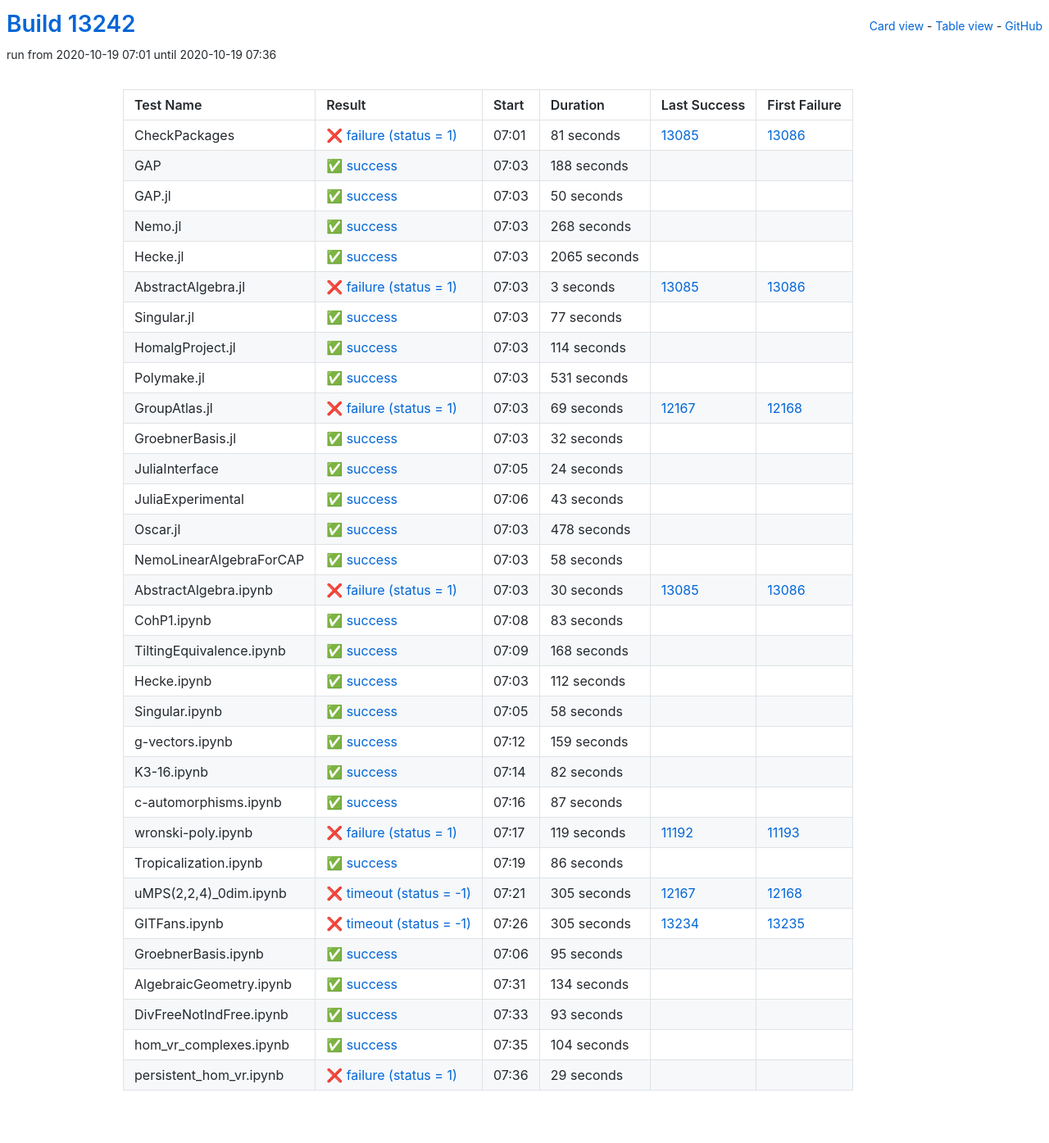
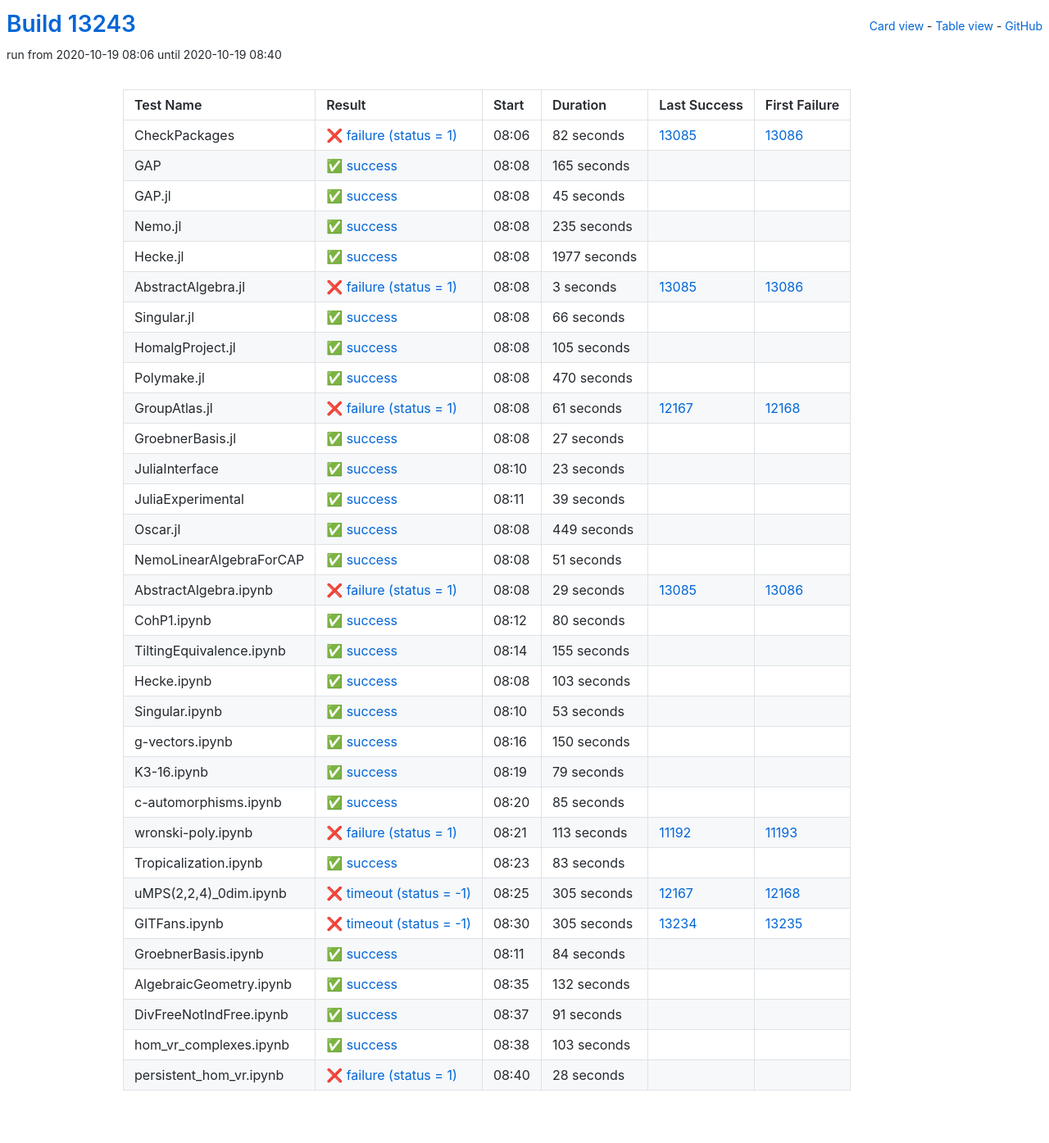
Before and after one commit to oscar-system/oscar-ci-status, a Jekyll site: the page built from table.html, in a window 1280 px wide. Shown: the whole page at 82% size. Built offline with Jekyll 4.4.1, drawn with Linux system fonts in a browser that asks for light colours.

Commit message:
Build #13243

```diff
--- a/_data/ci.yml
+++ b/_data/ci.yml
@@ -1,6 +1,6 @@
 ---
-build: 13242
-build_url: https://oscarci.mathematik.uni-kl.de/job/oscar/13242/
+build: 13243
+build_url: https://oscarci.mathematik.uni-kl.de/job/oscar/13243/
 job: oscar
 organization: oscar-system
 repo: oscar-ci-status
@@ -8,68 +8,68 @@
 tests:
 - name: CheckPackages
   id: checkpackages
-  log: https://oscarci.mathematik.uni-kl.de/job/oscar/13242/artifact/logs/build-13242/CheckPackages.log
-  start: 2020-10-19 07:01
+  log: https://oscarci.mathematik.uni-kl.de/job/oscar/13243/artifact/logs/build-13243/CheckPackages.log
+  start: 2020-10-19 08:06
   success: false
   exitcode: 1
   status: failure
-  duration: 81
+  duration: 82
   last_success: 13085
   last_success_url: https://oscarci.mathematik.uni-kl.de/job/oscar/13085/
   first_failure: 13086
   first_failure_url: https://oscarci.mathematik.uni-kl.de/job/oscar/13086/
 - name: GAP
   id: gap
-  log: https://oscarci.mathematik.uni-kl.de/job/oscar/13242/artifact/logs/build-13242/GAP.log
-  start: 2020-10-19 07:03
+  log: https://oscarci.mathematik.uni-kl.de/job/oscar/13243/artifact/logs/build-13243/GAP.log
+  start: 2020-10-19 08:08
   success: true
   exitcode: 0
   status: success
-  duration: 188
+  duration: 165
   last_success: false
   last_success_url:
   first_failure: false
   first_failure_url:
 - name: GAP.jl
   id: gap-jl
-  log: https://oscarci.mathematik.uni-kl.de/job/oscar/13242/artifact/logs/build-13242/GAP.jl.log
-  start: 2020-10-19 07:03
+  log: https://oscarci.mathematik.uni-kl.de/job/oscar/13243/artifact/logs/build-13243/GAP.jl.log
+  start: 2020-10-19 08:08
   success: true
   exitcode: 0
   status: success
-  duration: 50
+  duration: 45
   last_success: false
   last_success_url:
   first_failure: false
   first_failure_url:
 - name: Nemo.jl
   id: nemo-jl
-  log: https://oscarci.mathematik.uni-kl.de/job/oscar/13242/artifact/logs/build-13242/Nemo.jl.log
-  start: 2020-10-19 07:03
+  log: https://oscarci.mathematik.uni-kl.de/job/oscar/13243/artifact/logs/build-13243/Nemo.jl.log
+  start: 2020-10-19 08:08
   success: true
   exitcode: 0
   status: success
-  duration: 268
+  duration: 235
   last_success: false
   last_success_url:
   first_failure: false
   first_failure_url:
 - name: Hecke.jl
   id: hecke-jl
-  log: https://oscarci.mathematik.uni-kl.de/job/oscar/13242/artifact/logs/build-13242/Hecke.jl.log
-  start: 2020-10-19 07:03
+  log: https://oscarci.mathematik.uni-kl.de/job/oscar/13243/artifact/logs/build-13243/Hecke.jl.log
+  start: 2020-10-19 08:08
   success: true
   exitcode: 0
   status: success
-  duration: 2065
+  duration: 1977
   last_success: false
   last_success_url:
   first_failure: false
   first_failure_url:
 - name: AbstractAlgebra.jl
   id: abstractalgebra-jl
-  log: https://oscarci.mathematik.uni-kl.de/job/oscar/13242/artifact/logs/build-13242/AbstractAlgebra.jl.log
-  start: 2020-10-19 07:03
+  log: https://oscarci.mathematik.uni-kl.de/job/oscar/13243/artifact/logs/build-13243/AbstractAlgebra.jl.log
+  start: 2020-10-19 08:08
   success: false
   exitcode: 1
   status: failure
@@ -80,128 +80,224 @@
   first_failure_url: https://oscarci.mathematik.uni-kl.de/job/oscar/13086/
 - name: Singular.jl
   id: singular-jl
-  log: https://oscarci.mathematik.uni-kl.de/job/oscar/13242/artifact/logs/build-13242/Singular.jl.log
-  start: 2020-10-19 07:03
+  log: https://oscarci.mathematik.uni-kl.de/job/oscar/13243/artifact/logs/build-13243/Singular.jl.log
+  start: 2020-10-19 08:08
   success: true
   exitcode: 0
   status: success
-  duration: 77
+  duration: 66
   last_success: false
   last_success_url:
   first_failure: false
   first_failure_url:
 - name: HomalgProject.jl
   id: homalgproject-jl
-  log: https://oscarci.mathematik.uni-kl.de/job/oscar/13242/artifact/logs/build-13242/HomalgProject.jl.log
-  start: 2020-10-19 07:03
+  log: https://oscarci.mathematik.uni-kl.de/job/oscar/13243/artifact/logs/build-13243/HomalgProject.jl.log
+  start: 2020-10-19 08:08
   success: true
   exitcode: 0
   status: success
-  duration: 114
+  duration: 105
   last_success: false
   last_success_url:
   first_failure: false
   first_failure_url:
 - name: Polymake.jl
   id: polymake-jl
-  log: https://oscarci.mathematik.uni-kl.de/job/oscar/13242/artifact/logs/build-13242/Polymake.jl.log
-  start: 2020-10-19 07:03
+  log: https://oscarci.mathematik.uni-kl.de/job/oscar/13243/artifact/logs/build-13243/Polymake.jl.log
+  start: 2020-10-19 08:08
   success: true
   exitcode: 0
   status: success
-  duration: 531
+  duration: 470
   last_success: false
   last_success_url:
   first_failure: false
   first_failure_url:
 - name: GroupAtlas.jl
   id: groupatlas-jl
-  log: https://oscarci.mathematik.uni-kl.de/job/oscar/13242/artifact/logs/build-13242/GroupAtlas.jl.log
-  start: 2020-10-19 07:03
+  log: https://oscarci.mathematik.uni-kl.de/job/oscar/13243/artifact/logs/build-13243/GroupAtlas.jl.log
+  start: 2020-10-19 08:08
   success: false
   exitcode: 1
   status: failure
-  duration: 69
+  duration: 61
   last_success: 12167
   last_success_url: https://oscarci.mathematik.uni-kl.de/job/oscar/12167/
   first_failure: 12168
   first_failure_url: https://oscarci.mathematik.uni-kl.de/job/oscar/12168/
 - name: GroebnerBasis.jl
   id: groebnerbasis-jl
-  log: https://oscarci.mathematik.uni-kl.de/job/oscar/13242/artifact/logs/build-13242/GroebnerBasis.jl.log
-  start: 2020-10-19 07:03
+  log: https://oscarci.mathematik.uni-kl.de/job/oscar/13243/artifact/logs/build-13243/GroebnerBasis.jl.log
+  start: 2020-10-19 08:08
   success: true
   exitcode: 0
   status: success
-  duration: 32
+  duration: 27
   last_success: false
   last_success_url:
   first_failure: false
   first_failure_url:
 - name: JuliaInterface
   id: juliainterface
-  log: https://oscarci.mathematik.uni-kl.de/job/oscar/13242/artifact/logs/build-13242/JuliaInterface.log
-  start: 2020-10-19 07:05
+  log: https://oscarci.mathematik.uni-kl.de/job/oscar/13243/artifact/logs/build-13243/JuliaInterface.log
+  start: 2020-10-19 08:10
   success: true
   exitcode: 0
   status: success
-  duration: 24
+  duration: 23
   last_success: false
   last_success_url:
   first_failure: false
   first_failure_url:
 - name: JuliaExperimental
   id: juliaexperimental
-  log: https://oscarci.mathematik.uni-kl.de/job/oscar/13242/artifact/logs/build-13242/JuliaExperimental.log
-  start: 2020-10-19 07:06
+  log: https://oscarci.mathematik.uni-kl.de/job/oscar/13243/artifact/logs/build-13243/JuliaExperimental.log
+  start: 2020-10-19 08:11
   success: true
   exitcode: 0
   status: success
-  duration: 43
+  duration: 39
   last_success: false
   last_success_url:
   first_failure: false
   first_failure_url:
 - name: Oscar.jl
   id: oscar-jl
-  log: https://oscarci.mathematik.uni-kl.de/job/oscar/13242/artifact/logs/build-13242/Oscar.jl.log
-  start: 2020-10-19 07:03
+  log: https://oscarci.mathematik.uni-kl.de/job/oscar/13243/artifact/logs/build-13243/Oscar.jl.log
+  start: 2020-10-19 08:08
   success: true
   exitcode: 0
   status: success
-  duration: 478
+  duration: 449
   last_success: false
   last_success_url:
   first_failure: false
   first_failure_url:
 - name: NemoLinearAlgebraForCAP
   id: nemolinearalgebraforcap
-  log: https://oscarci.mathematik.uni-kl.de/job/oscar/13242/artifact/logs/build-13242/NemoLinearAlgebraForCAP.log
-  start: 2020-10-19 07:03
+  log: https://oscarci.mathematik.uni-kl.de/job/oscar/13243/artifact/logs/build-13243/NemoLinearAlgebraForCAP.log
+  start: 2020-10-19 08:08
   success: true
   exitcode: 0
   status: success
-  duration: 58
+  duration: 51
   last_success: false
   last_success_url:
   first_failure: false
   first_failure_url:
 - name: AbstractAlgebra.ipynb
   id: abstractalgebra-ipynb
-  log: https://oscarci.mathematik.uni-kl.de/job/oscar/13242/artifact/logs/build-13242/AbstractAlgebra.ipynb.log
-  start: 2020-10-19 07:03
+  log: https://oscarci.mathematik.uni-kl.de/job/oscar/13243/artifact/logs/build-13243/AbstractAlgebra.ipynb.log
+  start: 2020-10-19 08:08
   success: false
   exitcode: 1
   status: failure
-  duration: 30
+  duration: 29
   last_success: 13085
   last_success_url: https://oscarci.mathematik.uni-kl.de/job/oscar/13085/
   first_failure: 13086
   first_failure_url: https://oscarci.mathematik.uni-kl.de/job/oscar/13086/
 - name: CohP1.ipynb
   id: cohp1-ipynb
-  log: https://oscarci.mathematik.uni-kl.de/job/oscar/13242/artifact/logs/build-13242/CohP1.ipynb.log
-  start: 2020-10-19 07:08
+  log: https://oscarci.mathematik.uni-kl.de/job/oscar/13243/artifact/logs/build-13243/CohP1.ipynb.log
+  start: 2020-10-19 08:12
+  success: true
+  exitcode: 0
+  status: success
+  duration: 80
+  last_success: false
+  last_success_url:
+  first_failure: false
+  first_failure_url:
+- name: TiltingEquivalence.ipynb
+  id: tiltingequivalence-ipynb
+  log: https://oscarci.mathematik.uni-kl.de/job/oscar/13243/artifact/logs/build-13243/TiltingEquivalence.ipynb.log
+  start: 2020-10-19 08:14
+  success: true
+  exitcode: 0
+  status: success
+  duration: 155
+  last_success: false
+  last_success_url:
+  first_failure: false
+  first_failure_url:
+- name: Hecke.ipynb
+  id: hecke-ipynb
+  log: https://oscarci.mathematik.uni-kl.de/job/oscar/13243/artifact/logs/build-13243/Hecke.ipynb.log
+  start: 2020-10-19 08:08
+  success: true
+  exitcode: 0
+  status: success
+  duration: 103
+  last_success: false
+  last_success_url:
+  first_failure: false
+  first_failure_url:
+- name: Singular.ipynb
+  id: singular-ipynb
+  log: https://oscarci.mathematik.uni-kl.de/job/oscar/13243/artifact/logs/build-13243/Singular.ipynb.log
+  start: 2020-10-19 08:10
+  success: true
+  exitcode: 0
+  status: success
+  duration: 53
+  last_success: false
+  last_success_url:
+  first_failure: false
+  first_failure_url:
+- name: g-vectors.ipynb
+  id: g-vectors-ipynb
+  log: https://oscarci.mathematik.uni-kl.de/job/oscar/13243/artifact/logs/build-13243/g-vectors.ipynb.log
+  start: 2020-10-19 08:16
+  success: true
+  exitcode: 0
+  status: success
+  duration: 150
+  last_success: false
+  last_success_url:
+  first_failure: false
+  first_failure_url:
+- name: K3-16.ipynb
+  id: k3-16-ipynb
+  log: https://oscarci.mathematik.uni-kl.de/job/oscar/13243/artifact/logs/build-13243/K3-16.ipynb.log
+  start: 2020-10-19 08:19
+  success: true
+  exitcode: 0
+  status: success
+  duration: 79
+  last_success: false
+  last_success_url:
+  first_failure: false
+  first_failure_url:
+- name: c-automorphisms.ipynb
+  id: c-automorphisms-ipynb
+  log: https://oscarci.mathematik.uni-kl.de/job/oscar/13243/artifact/logs/build-13243/c-automorphisms.ipynb.log
+  start: 2020-10-19 08:20
+  success: true
+  exitcode: 0
+  status: success
+  duration: 85
+  last_success: false
+  last_success_url:
+  first_failure: false
+  first_failure_url:
+- name: wronski-poly.ipynb
+  id: wronski-poly-ipynb
+  log: https://oscarci.mathematik.uni-kl.de/job/oscar/13243/artifact/logs/build-13243/wronski-poly.ipynb.log
+  start: 2020-10-19 08:21
+  success: false
+  exitcode: 1
+  status: failure
+  duration: 113
+  last_success: 11192
+  last_success_url: https://oscarci.mathematik.uni-kl.de/job/oscar/11192/
+  first_failure: 11193
+  first_failure_url: https://oscarci.mathematik.uni-kl.de/job/oscar/11193/
+- name: Tropicalization.ipynb
+  id: tropicalization-ipynb
+  log: https://oscarci.mathematik.uni-kl.de/job/oscar/13243/artifact/logs/build-13243/Tropicalization.ipynb.log
+  start: 2020-10-19 08:23
   success: true
   exitcode: 0
   status: success
@@ -210,106 +306,10 @@
   last_success_url:
   first_failure: false
   first_failure_url:
-- name: TiltingEquivalence.ipynb
-  id: tiltingequivalence-ipynb
-  log: https://oscarci.mathematik.uni-kl.de/job/oscar/13242/artifact/logs/build-13242/TiltingEquivalence.ipynb.log
-  start: 2020-10-19 07:09
-  success: true
-  exitcode: 0
-  status: success
-  duration: 168
-  last_success: false
-  last_success_url:
-  first_failure: false
-  first_failure_url:
-- name: Hecke.ipynb
-  id: hecke-ipynb
-  log: https://oscarci.mathematik.uni-kl.de/job/oscar/13242/artifact/logs/build-13242/Hecke.ipynb.log
-  start: 2020-10-19 07:03
-  success: true
-  exitcode: 0
-  status: success
-  duration: 112
-  last_success: false
-  last_success_url:
-  first_failure: false
-  first_failure_url:
-- name: Singular.ipynb
-  id: singular-ipynb
-  log: https://oscarci.mathematik.uni-kl.de/job/oscar/13242/artifact/logs/build-13242/Singular.ipynb.log
-  start: 2020-10-19 07:05
-  success: true
-  exitcode: 0
-  status: success
-  duration: 58
-  last_success: false
-  last_success_url:
-  first_failure: false
-  first_failure_url:
-- name: g-vectors.ipynb
-  id: g-vectors-ipynb
-  log: https://oscarci.mathematik.uni-kl.de/job/oscar/13242/artifact/logs/build-13242/g-vectors.ipynb.log
-  start: 2020-10-19 07:12
-  success: true
-  exitcode: 0
-  status: success
-  duration: 159
-  last_success: false
-  last_success_url:
-  first_failure: false
-  first_failure_url:
-- name: K3-16.ipynb
-  id: k3-16-ipynb
-  log: https://oscarci.mathematik.uni-kl.de/job/oscar/13242/artifact/logs/build-13242/K3-16.ipynb.log
-  start: 2020-10-19 07:14
-  success: true
-  exitcode: 0
-  status: success
-  duration: 82
-  last_success: false
-  last_success_url:
-  first_failure: false
-  first_failure_url:
-- name: c-automorphisms.ipynb
-  id: c-automorphisms-ipynb
-  log: https://oscarci.mathematik.uni-kl.de/job/oscar/13242/artifact/logs/build-13242/c-automorphisms.ipynb.log
-  start: 2020-10-19 07:16
-  success: true
-  exitcode: 0
-  status: success
-  duration: 87
-  last_success: false
-  last_success_url:
-  first_failure: false
-  first_failure_url:
-- name: wronski-poly.ipynb
-  id: wronski-poly-ipynb
-  log: https://oscarci.mathematik.uni-kl.de/job/oscar/13242/artifact/logs/build-13242/wronski-poly.ipynb.log
-  start: 2020-10-19 07:17
-  success: false
-  exitcode: 1
-  status: failure
-  duration: 119
-  last_success: 11192
-  last_success_url: https://oscarci.mathematik.uni-kl.de/job/oscar/11192/
-  first_failure: 11193
-  first_failure_url: https://oscarci.mathematik.uni-kl.de/job/oscar/11193/
-- name: Tropicalization.ipynb
-  id: tropicalization-ipynb
-  log: https://oscarci.mathematik.uni-kl.de/job/oscar/13242/artifact/logs/build-13242/Tropicalization.ipynb.log
-  start: 2020-10-19 07:19
-  success: true
-  exitcode: 0
-  status: success
-  duration: 86
-  last_success: false
-  last_success_url:
-  first_failure: false
-  first_failure_url:
 - name: uMPS(2,2,4)_0dim.ipynb
   id: umps-2-2-4-0dim-ipynb
-  log: https://oscarci.mathematik.uni-kl.de/job/oscar/13242/artifact/logs/build-13242/uMPS-2-2-4-_0dim.ipynb.log
-  start: 2020-10-19 07:21
+  log: https://oscarci.mathematik.uni-kl.de/job/oscar/13243/artifact/logs/build-13243/uMPS-2-2-4-_0dim.ipynb.log
+  start: 2020-10-19 08:25
   success: false
   exitcode: -1
   status: timeout
@@ -320,8 +320,8 @@
   first_failure_url: https://oscarci.mathematik.uni-kl.de/job/oscar/12168/
 - name: GITFans.ipynb
   id: gitfans-ipynb
-  log: https://oscarci.mathematik.uni-kl.de/job/oscar/13242/artifact/logs/build-13242/GITFans.ipynb.log
-  start: 2020-10-19 07:26
+  log: https://oscarci.mathematik.uni-kl.de/job/oscar/13243/artifact/logs/build-13243/GITFans.ipynb.log
+  start: 2020-10-19 08:30
   success: false
   exitcode: -1
   status: timeout
@@ -332,60 +332,60 @@
   first_failure_url: https://oscarci.mathematik.uni-kl.de/job/oscar/13235/
 - name: GroebnerBasis.ipynb
   id: groebnerbasis-ipynb
-  log: https://oscarci.mathematik.uni-kl.de/job/oscar/13242/artifact/logs/build-13242/GroebnerBasis.ipynb.log
-  start: 2020-10-19 07:06
+  log: https://oscarci.mathematik.uni-kl.de/job/oscar/13243/artifact/logs/build-13243/GroebnerBasis.ipynb.log
+  start: 2020-10-19 08:11
   success: true
   exitcode: 0
   status: success
-  duration: 95
+  duration: 84
   last_success: false
   last_success_url:
   first_failure: false
   first_failure_url:
 - name: AlgebraicGeometry.ipynb
   id: algebraicgeometry-ipynb
-  log: https://oscarci.mathematik.uni-kl.de/job/oscar/13242/artifact/logs/build-13242/AlgebraicGeometry.ipynb.log
-  start: 2020-10-19 07:31
+  log: https://oscarci.mathematik.uni-kl.de/job/oscar/13243/artifact/logs/build-13243/AlgebraicGeometry.ipynb.log
+  start: 2020-10-19 08:35
   success: true
   exitcode: 0
   status: success
-  duration: 134
+  duration: 132
   last_success: false
   last_success_url:
   first_failure: false
   first_failure_url:
 - name: DivFreeNotIndFree.ipynb
   id: divfreenotindfree-ipynb
-  log: https://oscarci.mathematik.uni-kl.de/job/oscar/13242/artifact/logs/build-13242/DivFreeNotIndFree.ipynb.log
-  start: 2020-10-19 07:33
+  log: https://oscarci.mathematik.uni-kl.de/job/oscar/13243/artifact/logs/build-13243/DivFreeNotIndFree.ipynb.log
+  start: 2020-10-19 08:37
   success: true
   exitcode: 0
   status: success
-  duration: 93
+  duration: 91
   last_success: false
   last_success_url:
   first_failure: false
   first_failure_url:
 - name: hom_vr_complexes.ipynb
   id: hom-vr-complexes-ipynb
-  log: https://oscarci.mathematik.uni-kl.de/job/oscar/13242/artifact/logs/build-13242/hom_vr_complexes.ipynb.log
-  start: 2020-10-19 07:35
+  log: https://oscarci.mathematik.uni-kl.de/job/oscar/13243/artifact/logs/build-13243/hom_vr_complexes.ipynb.log
+  start: 2020-10-19 08:38
   success: true
   exitcode: 0
   status: success
-  duration: 104
+  duration: 103
   last_success: false
   last_success_url:
   first_failure: false
   first_failure_url:
 - name: persistent_hom_vr.ipynb
   id: persistent-hom-vr-ipynb
-  log: https://oscarci.mathematik.uni-kl.de/job/oscar/13242/artifact/logs/build-13242/persistent_hom_vr.ipynb.log
-  start: 2020-10-19 07:36
+  log: https://oscarci.mathematik.uni-kl.de/job/oscar/13243/artifact/logs/build-13243/persistent_hom_vr.ipynb.log
+  start: 2020-10-19 08:40
   success: false
   exitcode: 1
   status: failure
-  duration: 29
+  duration: 28
   last_success: false
   last_success_url:
   first_failure: false
```
Also changed, not shown: README.md.
